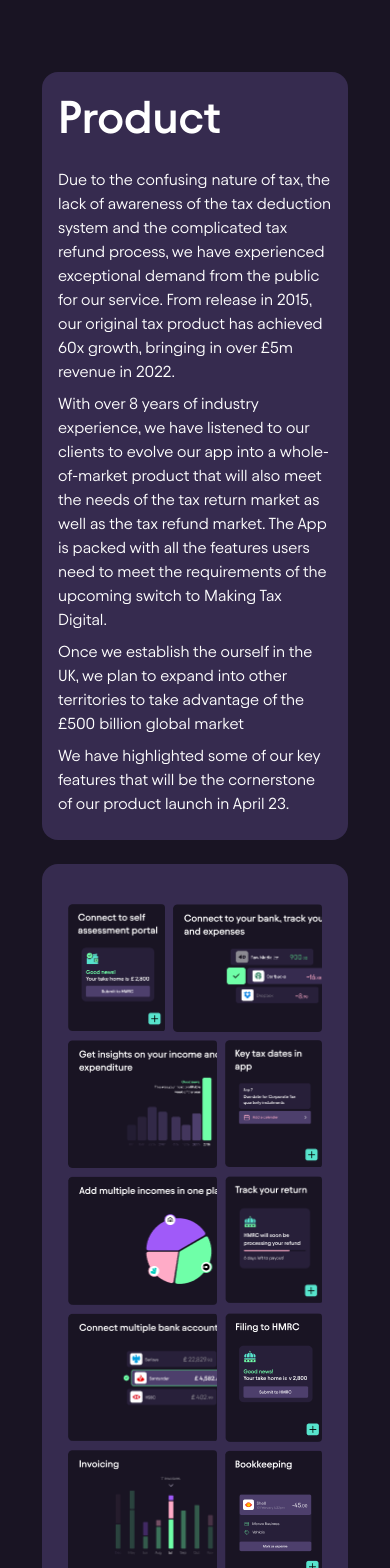
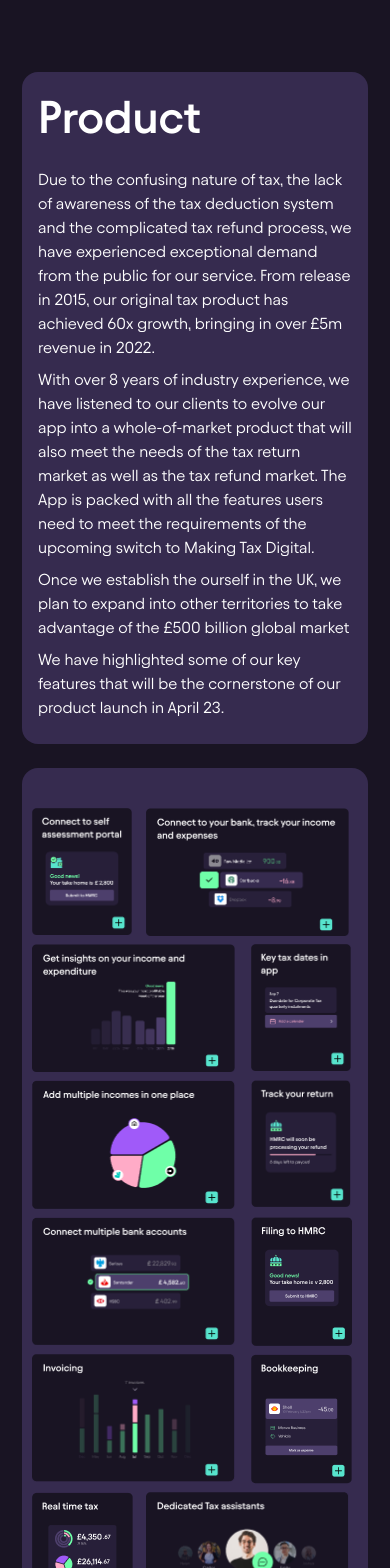
Before and after one commit to sonambishnoi550/react-test, a React (Create React App) app: page / in a window 390 px wide. Shown: the top 1568 px of the page. Built offline with nearby package versions, Linux system fonts and the light colour scheme.

Commit message:
remove extra code

```diff
--- a/src/components/home/Product.jsx
+++ b/src/components/home/Product.jsx
@@ -12,7 +12,7 @@ const Product = () => {
                         <p className='product-pera mb-2'>Once we establish the ourself in the UK, we plan to expand into other territories to take advantage of the £500 billion global market</p>
                         <p className='product-pera mb-2'>We have highlighted some of our key features that will be the cornerstone of our product launch in April 23.</p>
                     </div>
-                    <div className='light-blue radius-16 py-133 px-26 grid-box max-w-674 max-lg-py max-sm-py'>
+                    <div className='light-blue radius-16 py-133 px-26 grid-box max-w-674 max-lg-py max-sm-py '>
                         <div className='g-items g-items1 '>
                             <img className='grid-image-1' src="./assets/images/png/grid-image-1.png" alt="image" />
                         </div>
--- a/src/index.css
+++ b/src/index.css
@@ -1,6 +1,7 @@
 body {
     font-family: 'avantt' !important;
 }
+
 @font-face {
     font-family: 'avantt';
     src: url("../public/assets/images/fonts/AvanttTRIAL-Regular-BF6721a86b1a848.otf");
@@ -21,6 +22,7 @@ body {
     text-decoration: none !important;
     scroll-behavior: smooth;
 }
+
 .product-py-72 {
     padding-top: 72px;
     padding-bottom: 72px;
@@ -103,7 +105,7 @@ body {
 
 .g-items {
     border-radius: 4px;
-    overflow: hidden;
+    /* overflow: hidden; */
 }
 
 .g-items1 {
@@ -155,6 +157,7 @@ body {
     grid-column: 2/4;
     grid-row: 3/4;
 }
+
 .Card-text {
     color: black;
     text-align: center;
@@ -223,44 +226,10 @@ body {
     max-width: 674px !important;
 }
 
-.skyblue-color {
-    background-color: #026070;
-}
-
 .light-green-color {
     background-color: #56E3CB;
 }
 
-.table-padding {
-    padding: 16px;
-}
-
-.br-top-table {
-    border-top-left-radius: 10px;
-    border-top-right-radius: 10px;
-}
-
-.br-bottom-table {
-    border-bottom-left-radius: 10px;
-    border-bottom-right-radius: 10px;
-}
-
-.overflow-x {
-    overflow-x: auto !important;
-}
-
-.table-x-padding {
-    padding-left: 37px;
-    padding-right: 37px;
-}
-
-.max-w-90 {
-    max-width: 90px;
-}
-
-.max-w-50 {
-    max-width: 50px;
-}
 .competition-container {
     max-width: 1160px !important;
     margin: 0 auto;
@@ -278,6 +247,7 @@ body {
     border-collapse: collapse;
     background-color: #026070;
 }
+
 .second-heading {
     font-size: 46px;
     font-weight: 600;
@@ -378,6 +348,7 @@ thead tr th {
 .border-b-none {
     border-bottom: none !important;
 }
+
 .fee-heading {
     font-size: 8px;
     max-width: 64px;
@@ -390,7 +361,8 @@ thead tr th {
 .cursor-pointer {
     cursor: pointer;
 }
-.px-sm{
+
+.px-sm {
     padding-left: 0;
     padding-right: 0;
 }
@@ -410,6 +382,7 @@ thead tr th {
         padding-top: 70px;
         padding-bottom: 70px;
     }
+
     .px-sm {
         padding-left: 10px;
         padding-right: 10px;
@@ -422,7 +395,6 @@ thead tr th {
         margin: 0;
     }
 
-
     .competition-text {
         max-width: none;
         width: 100%;
@@ -433,8 +405,8 @@ thead tr th {
     }
 
     .product-px {
-        padding-left: 70px;
-        padding-right: 70px;
+        padding-left: 30px;
+        padding-right: 30px;
     }
 
     .g-items5 {
@@ -505,8 +477,12 @@ thead tr th {
 
 @media(max-width:575.99px) {
     .product-px {
-        padding-left: 30px;
-        padding-right: 30px;
+        padding-left: 10px;
+        padding-right: 10px;
+    }
+          .px-26 {
+              padding-left: 10px !important;
+              padding-right: 10px !important;
           }
 
     .g-items1 {
```
Lines whose indentation alone changed are shown as unchanged.
